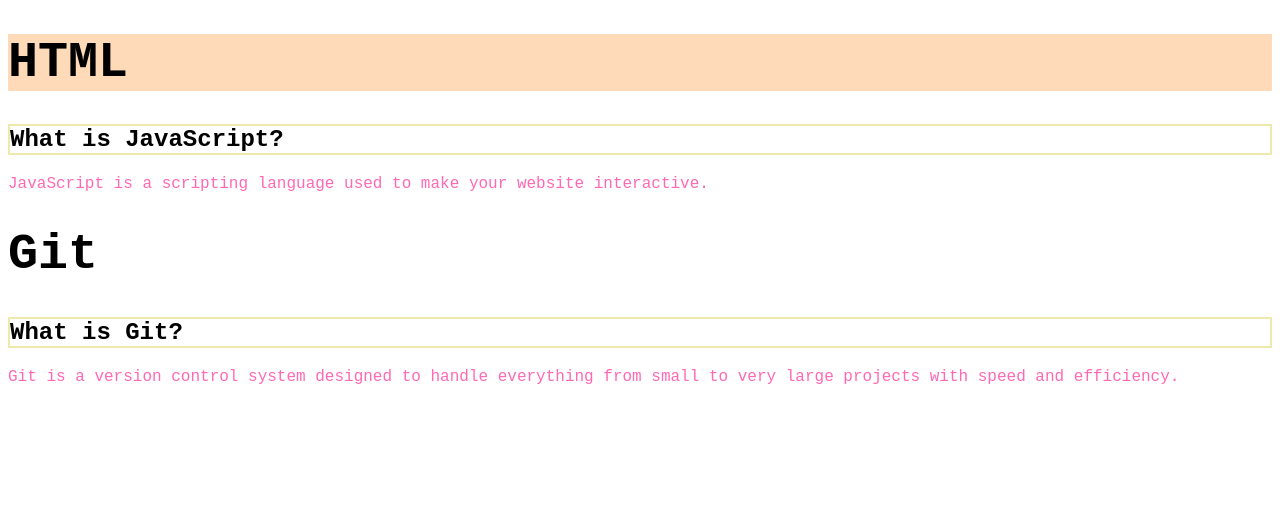
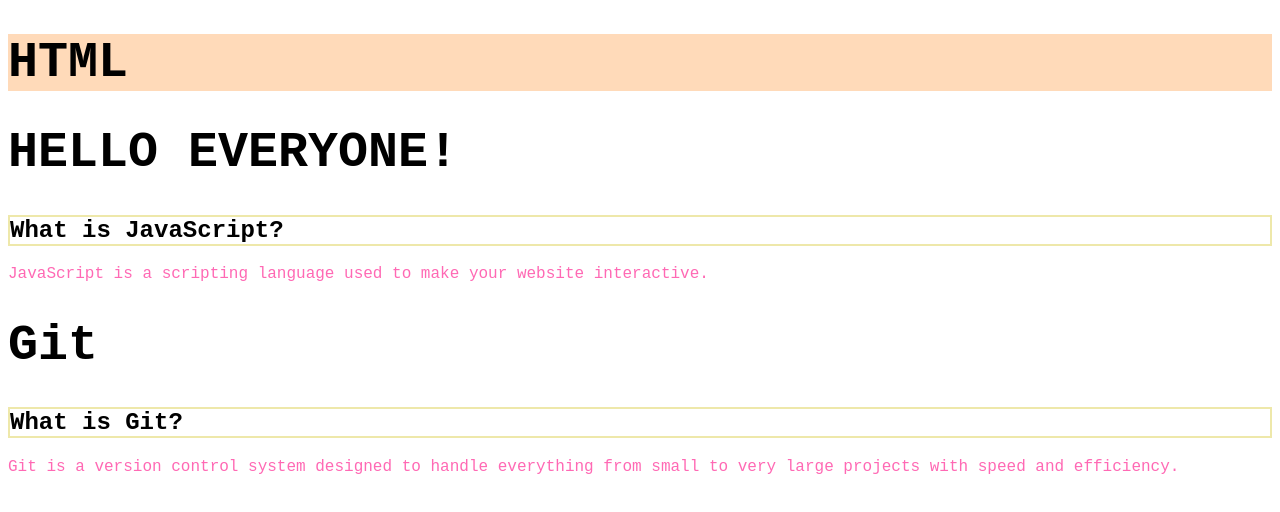
Before and after one commit to michelleerica/clg-week1, a plain HTML site: page index.html in a window 1280 px wide. Drawn offline with Linux system fonts and the light colour scheme.

Commit message:
Add greeting

```diff
--- a/index.html
+++ b/index.html
@@ -10,6 +10,7 @@
 
 <body>
   <h1 style="background-color: peachpuff;">HTML</h1>
+  <h1>HELLO EVERYONE!</h1>
   <h2>What is JavaScript?</h2>
   <p>JavaScript is a scripting language used to make your website interactive.</p>
 
```
